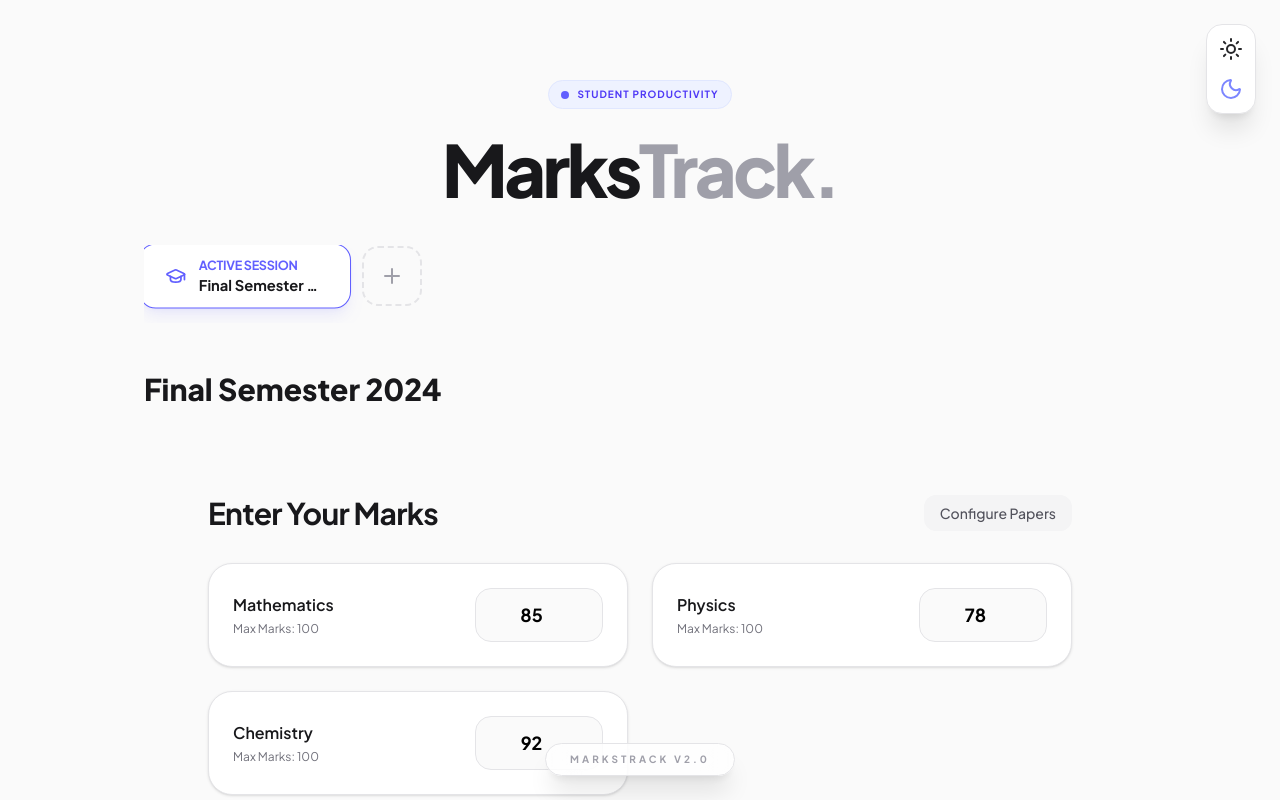
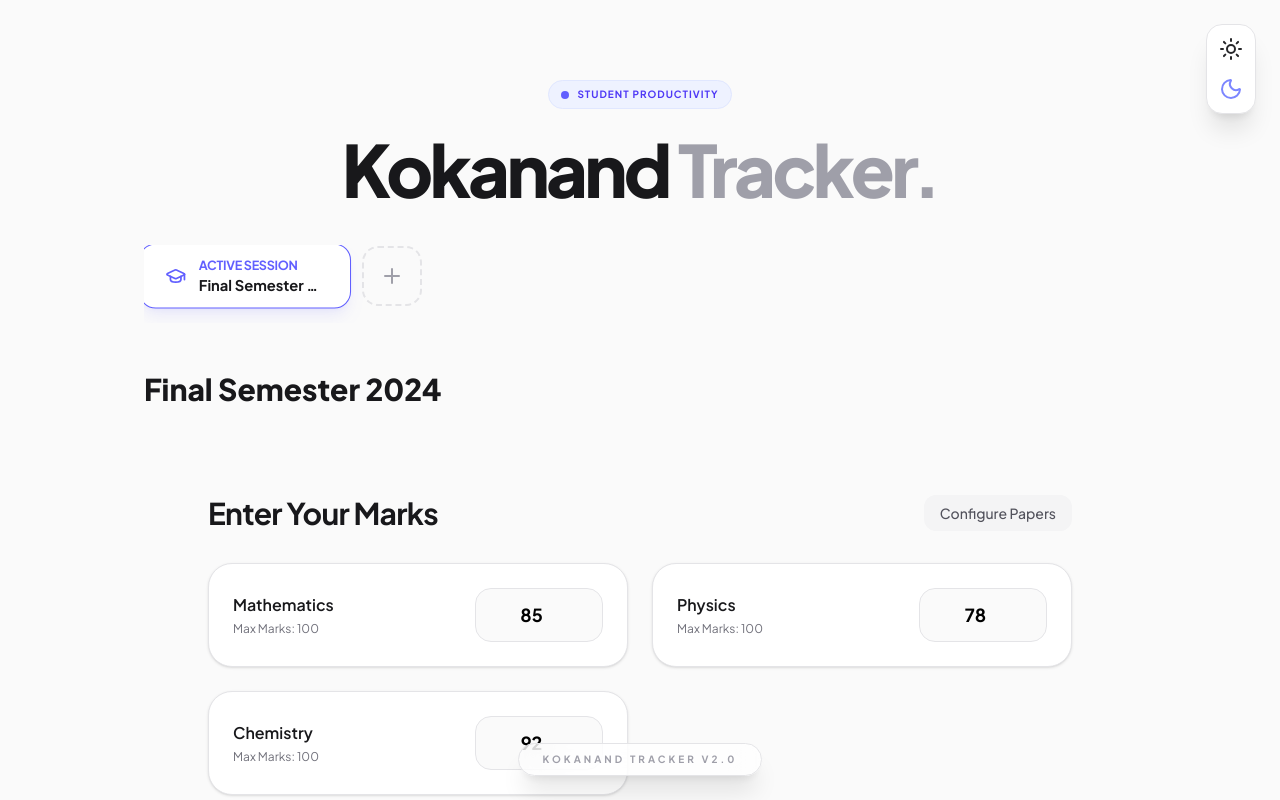
Before and after one commit to soumyadeepsar10-sketch/Marks-tracker, a React (Vite) app: page / in a window 1280 px wide. Shown: the top 800 px of the page. Built offline with nearby package versions, Linux system fonts and the light colour scheme.

Commit message:
refactor: Update application name to Kokanand Tracker
Updates the application title, metadata name, and main heading to reflect the new application name "Kokanand Tracker". This change ensures consistency across the user interface and project configuration.

```diff
--- a/index.html
+++ b/index.html
@@ -3,7 +3,7 @@
   <head>
     <meta charset="UTF-8" />
     <meta name="viewport" content="width=device-width, initial-scale=1.0" />
-    <title>My Google AI Studio App</title>
+    <title>Kokanand Tracker</title>
   </head>
   <body>
     <div id="root"></div>
--- a/metadata.json
+++ b/metadata.json
@@ -1,5 +1,5 @@
 {
-  "name": "Marks Tracker",
+  "name": "Kokanand Tracker",
   "description": "A modern, productivity-focused marks tracker for students with colorful graphs and neon dark mode.",
   "requestFramePermissions": [],
   "majorCapabilities": []
--- a/src/App.tsx
+++ b/src/App.tsx
@@ -115,7 +115,7 @@ export default function App() {
           animate={{ opacity: 1, scale: 1 }}
           className="text-5xl md:text-7xl font-black text-zinc-900 dark:text-white tracking-tighter mb-4"
         >
-          Marks<span className="text-zinc-400 dark:text-zinc-600">Track.</span>
+          Kokanand<span className="text-zinc-400 dark:text-zinc-600"> Tracker.</span>
         </motion.h1>
       </header>
 
@@ -218,7 +218,7 @@ export default function App() {
       {/* Footer */}
       <footer className="fixed bottom-0 left-0 w-full p-6 flex justify-center pointer-events-none">
         <div className="pointer-events-auto bg-white/70 dark:bg-zinc-900/70 backdrop-blur-lg border border-zinc-200 dark:border-zinc-800 px-6 py-2 rounded-full text-[10px] font-bold uppercase tracking-[0.3em] text-zinc-400 shadow-xl">
-          MarksTrack v2.0
+          Kokanand Tracker v2.0
         </div>
       </footer>
     </div>
```
